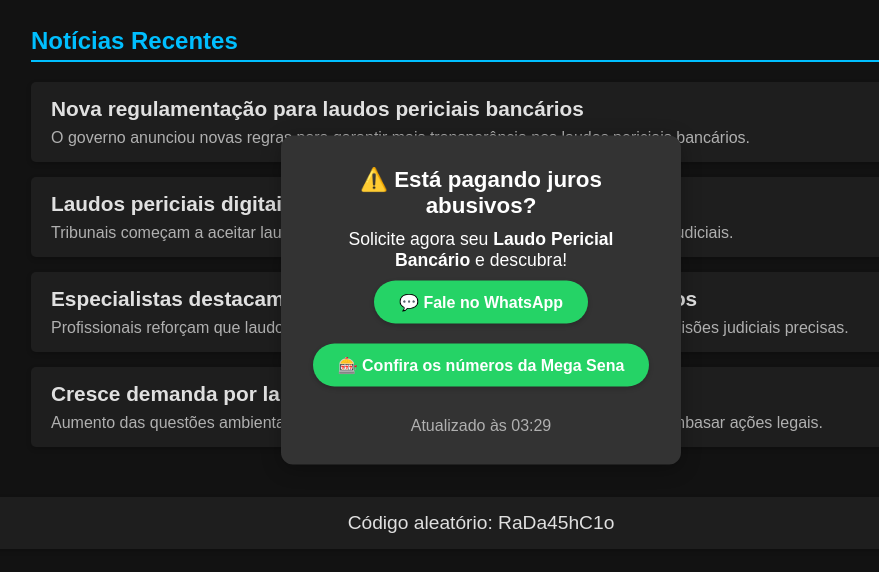
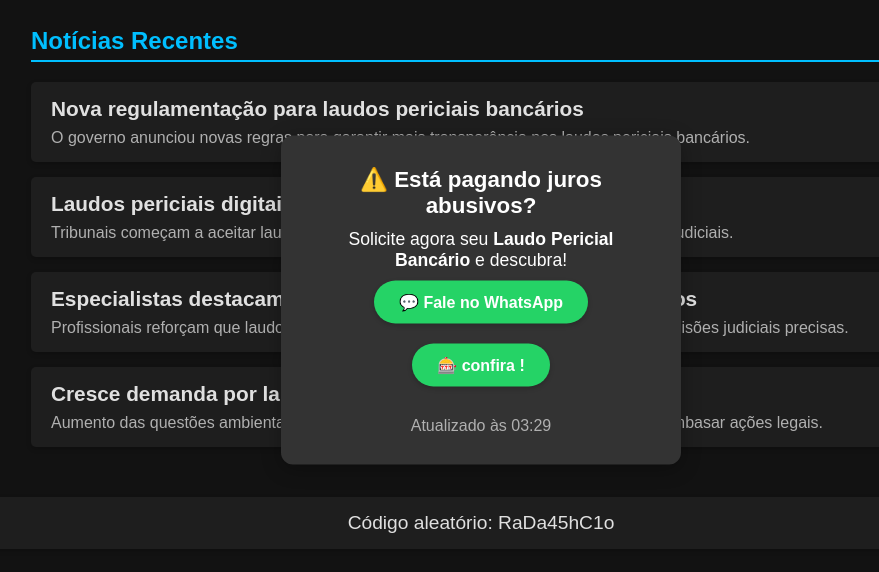
Before and after one commit to victorxx/laudobancariogithub, a plain HTML site: page index.html in a window 1280 px wide. Shown: the part 100-672 px from the top of the page, without its empty margins (159-1038 px from the left). Drawn offline with Linux system fonts and the light colour scheme.

Commit message:
Update index.html

```diff
--- a/index.html
+++ b/index.html
@@ -183,8 +183,8 @@
       💬 Fale no WhatsApp
     </a>
 
-    <a href="https://sorteioloteriamegatime.vercel.app/" target="_blank" class="link-mega">
-      🎰 Confira os números da Mega Sena
+    <a href="https://victorxx.github.io/topicogithub01/randomizador.html" target="_blank" class="link-mega">
+      🎰 confira !
     </a>
     <br>
     <!--------------relogio-->
```
